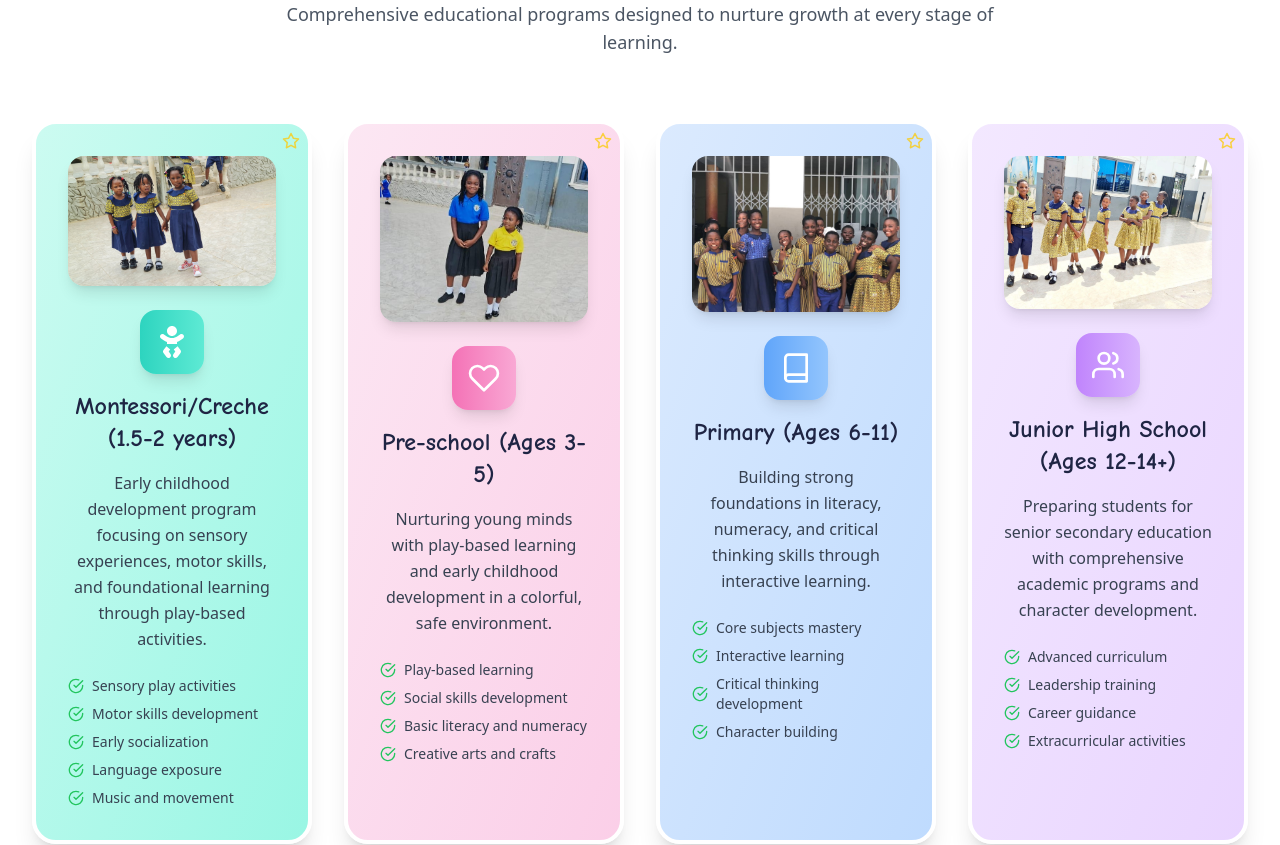
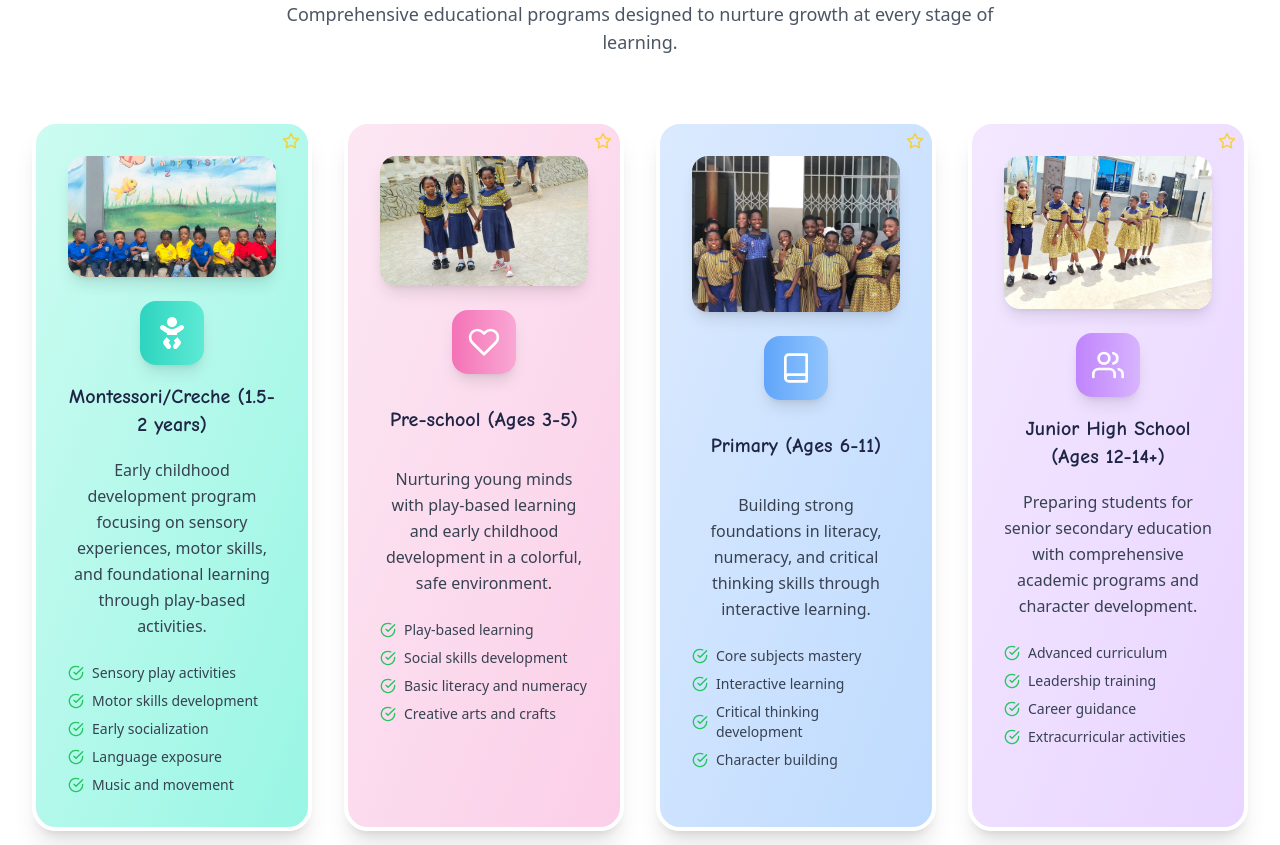
Before and after one commit to Codekvnq/ekroyals-school-website, a React (Vite) app: page /academics/curriculum in a window 1280 px wide. Shown: the part 1280-2125 px from the top of the page. Built offline with nearby package versions, Linux system fonts and the light colour scheme.

Commit message:
Aligned program titles and improved UI layout

```diff
--- a/src/components/home/TestimonialsSection.tsx
+++ b/src/components/home/TestimonialsSection.tsx
@@ -23,7 +23,7 @@ const TestimonialsSection = () => {
   name: 'Grace Osei',
   role: 'Guardian of Former Student',
   rating: 5,
-  text: 'As a guardian, I am truly grateful for the role E.K Royals played in shaping my ward’s future. The strong academic foundation and values instilled here prepared them excellently for university and life beyond. '
+  text: 'As a guardian, I am truly grateful for the role E.K Royals played in shaping my ward’s future. The strong academic foundation and values instilled here prepared them excellently for senior high school  and life beyond. '
 },
     {
       name: 'Emmanuel Boateng',
--- a/src/pages/Admissions.tsx
+++ b/src/pages/Admissions.tsx
@@ -22,7 +22,7 @@ const Admissions = () => {
     ],
     color: 'from-teal-400 to-teal-300',
     bgColor: 'bg-gradient-to-br from-teal-100 to-teal-200',
-    image: '/images/hero/stud9.JPG'
+    image: '/images/hero/ss55.jpg'
   },
     {
       icon: FiHeart,
@@ -32,7 +32,7 @@ const Admissions = () => {
       features: ['Play-based learning', 'Social skills development', 'Basic literacy', 'Creative activities'],
       color: 'from-blue-400 to-blue-300',
       bgColor: 'bg-gradient-to-br from-blue-100 to-blue-200',
-      image: '/images/hero/stud61.JPG'
+      image: '/images/hero/stud9.JPG'
     },
     {
       icon: FaChild,
--- a/src/pages/Home.tsx
+++ b/src/pages/Home.tsx
@@ -135,7 +135,7 @@ const handleSubmit = async (e: React.FormEvent) => {
       color: "from-teal-400 to-teal-300",
       hoverColor: "hover:from-teal-500 hover:to-teal-400",
       bgColor: "bg-gradient-to-br from-teal-100 to-teal-200",
-      image: "/images/hero/stud99.JPG",
+      image: "/images/hero/ss55.jpg",
     },
     {
       icon: FiHeart,
@@ -145,7 +145,7 @@ const handleSubmit = async (e: React.FormEvent) => {
       color: "from-pink-400 to-pink-300",
       hoverColor: "hover:from-pink-500 hover:to-pink-400",
       bgColor: "bg-gradient-to-br from-pink-100 to-pink-200",
-      image: "/images/hero/stud61.JPG",
+      image: "/images/hero/stud99.JPG",
     },
     {
       icon: FiBook,
--- a/src/pages/academics/Curriculum.tsx
+++ b/src/pages/academics/Curriculum.tsx
@@ -16,7 +16,7 @@ const Curriculum = () => {
       features: ['Sensory play activities', 'Motor skills development', 'Early socialization', 'Language exposure', 'Music and movement'],
       color: 'from-teal-400 to-teal-300',
       bgColor: 'bg-gradient-to-br from-teal-100 to-teal-200',
-      image: '/images/hero/stud9.JPG'
+      image: '/images/hero/ss55.jpg'
     },
     {
       icon: FiHeart,
@@ -25,7 +25,7 @@ const Curriculum = () => {
       features: ['Play-based learning', 'Social skills development', 'Basic literacy and numeracy', 'Creative arts and crafts'],
       color: 'from-pink-400 to-pink-300',
       bgColor: 'bg-gradient-to-br from-pink-100 to-pink-200',
-      image: '/images/hero/stud60.JPG'
+      image: '/images/hero/stud9.JPG'
     },
     {
       icon: FiBook,
@@ -130,7 +130,8 @@ const Curriculum = () => {
       </p>
     </motion.div>
 
-          <div className="grid md:grid-cols-1 lg:grid-cols-4 gap-8">
+    {/* Responsive Grid - fixed */}
+    <div className="grid sm:grid-cols-1 md:grid-cols-2 lg:grid-cols-4 gap-8">
       {programs.map((program, index) => (
         <motion.div
           key={program.title}
@@ -142,7 +143,7 @@ const Curriculum = () => {
         >
           <FiStar className="absolute top-2 right-2 text-yellow-400 text-lg animate-pulse" />
 
-                {/* Program Image - Fixed sizing */}
+          {/* Program Image */}
           <div className="mb-6">
             <div className="aspect-w-16 aspect-h-9 rounded-2xl shadow-lg overflow-hidden">
               <img
@@ -153,13 +154,17 @@ const Curriculum = () => {
             </div>
           </div>
 
-                <div className={`w-16 h-16 rounded-2xl bg-gradient-to-r ${program.color} flex items-center justify-center shadow-lg mb-4 mx-auto`}>
+          {/* Program Icon */}
+          <div
+            className={`w-16 h-16 rounded-2xl bg-gradient-to-r ${program.color} flex items-center justify-center shadow-lg mb-4 mx-auto`}
+          >
             <program.icon className="h-8 w-8 text-white" />
           </div>
 
-                <h3 className="text-2xl font-bold text-school-blue-600 mb-4 font-playful text-center">
+         <h3 className="text-xl font-bold text-school-blue-600 mb-4 font-playful text-center min-h-[60px] flex items-center justify-center">
   {program.title}
 </h3>
+
           <p className="text-gray-700 mb-6 leading-relaxed text-center">
             {program.description}
           </p>
@@ -177,6 +182,7 @@ const Curriculum = () => {
     </div>
   </div>
 </section>
+
 
       {/* Subjects Section */}
       <section className="py-20 bg-[#ffff]">
```
Also changed, not shown: public/images/hero/ss55.jpg (added). Lines whose indentation alone changed are shown as unchanged.
